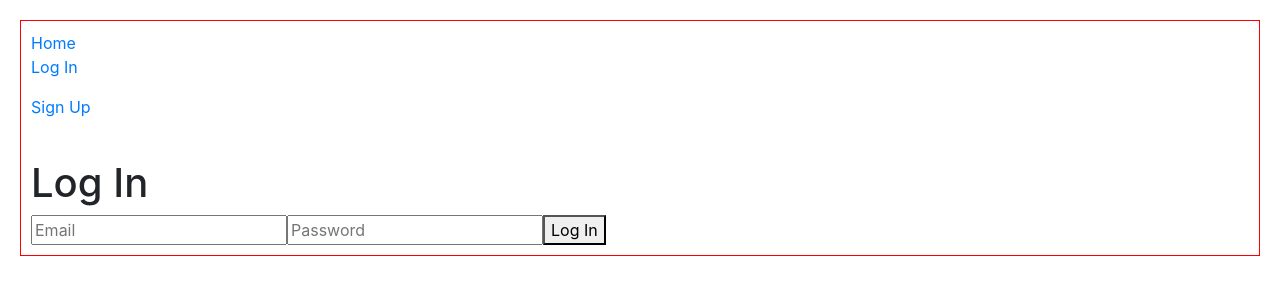
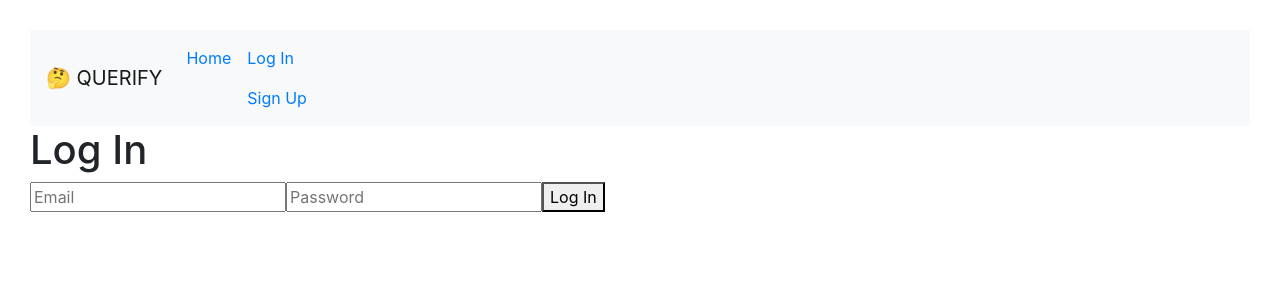
Before and after one commit to Mihir-Naik/Querify, a React (Create React App) app in the folder client/: page /login in a window 1280 px wide. Shown: the top 300 px of the page. Built offline with nearby package versions, Linux system fonts and the light colour scheme.

Commit message:
Updated navbar view

```diff
--- a/client/src/NavBar.jsx
+++ b/client/src/NavBar.jsx
@@ -3,24 +3,49 @@ import { Link } from 'react-router-dom'
 
 const NavBar = (props) => {
 	return (
-		<div className='NavBar'>
-			<Link to="/">Home</Link>
+		<div>
+
+<nav class="navbar navbar-expand-lg navbar-light bg-light">
+  <a class="navbar-brand" href="#">🤔 QUERIFY</a>
+  <button class="navbar-toggler" type="button" data-toggle="collapse" data-target="#navbarSupportedContent" aria-controls="navbarSupportedContent" aria-expanded="false" aria-label="Toggle navigation">
+    <span class="navbar-toggler-icon"></span>
+  </button>
+
+  <div class="collapse navbar-collapse" id="navbarSupportedContent">
+    <ul class="navbar-nav mr-auto">
+      <li class="nav-item active">
+        <a class="nav-link" href="#"><Link to="/">Home</Link> <span class="sr-only"></span></a>
+      </li>
 			{props.currentUser
 				? (
-					<span>
-						<p>Hi {props.currentUser.firstName} ! </p>
-						<p><Link to="/questionsIndex">Questions</Link></p>
-						<p><Link to="/blogs">Blogs</Link></p>
-						<p><Link to="/profile">Profile</Link></p>
-						<p><Link to="/logout">Log Out</Link></p>
-					</span>
-				) : (
-					<span>
-						<p><Link to="/login">Log In</Link></p>
-						<p><Link to="/signup">Sign Up</Link></p>
-					</span>
+			<div>
+      <li class="nav-item">
+        <a class="nav-link" href="#"><Link to="/questionsIndex">Questions</Link></a>
+      </li>
+      <li class="nav-item">
+        <a class="nav-link" href="#"><Link to="/blogs">Blogs</Link></a>
+      </li>
+      <li class="nav-item">
+        <a class="nav-link" href="#"><Link to="/profile">Profile</Link></a>
+      </li>
+      <li class="nav-item">
+        <a class="nav-link" href="#"><Link to="/logout">Log Out</Link></a>
+      </li>
+			</div>
+			) : (
+			<div>
+			<li class="nav-item">
+				<a class="nav-link" href="#"><Link to="/login">Log In</Link></a>
+			</li>
+			<li class="nav-item">
+				<a class="nav-link" href="#"><Link to="/signup">Sign Up</Link></a>
+			</li>
+			</div>
 				)
 			}
+    </ul>
+  	</div>
+	</nav>
 		</div>
 	)
 }
--- a/client/src/index.css
+++ b/client/src/index.css
@@ -1,10 +1,12 @@
 body{
   margin: 20px;
   padding: 10px;
-  border: 1px solid red;
+  /* border: 1px solid red; */
 }
+.Home {
+  height: 680px;
+  width: 90%;
+  background: url("http://www.hd-freewallpapers.com/sunrise-hd-wallpaper/wallpaper-sunrise-image-free.jpg");
+  margin: 0 auto;
 
-span {
-  margin: 10px;
-  padding: 5px;
 }
--- a/client/src/views/Home.jsx
+++ b/client/src/views/Home.jsx
@@ -3,7 +3,10 @@ import React from 'react'
 const Home = (props) => {
 	return (
 		<div className='Home'>
-			<h1>QUERIFY</h1>
+			{/* <h1>QUERIFY</h1> */}
+			{/* <div>
+				<img src="http://www.hd-freewallpapers.com/sunrise-hd-wallpaper/wallpaper-sunrise-image-free.jpg" alt="" width= "70%" height="80%" />
+			</div> */}
 
 		<nav className="navbar fixed-bottom navbar-light bg-light">
 			© 2017 Querify. No Rights Reserved Yet.
```
